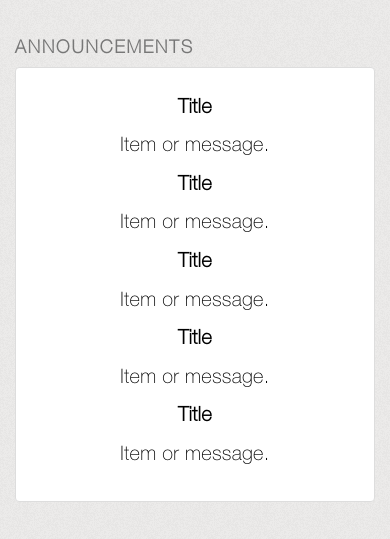
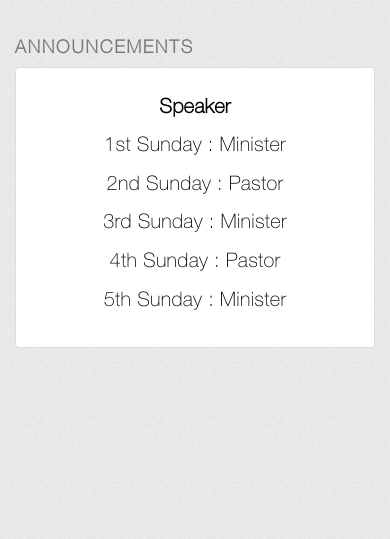
Before and after one commit to SFG147/d13ff892-4940-4757-ab9d-efcab9e008b0.github.io, a plain HTML site: page news.html in a window 390 px wide. Shown: the part 53-592 px from the top of the page. Drawn offline with Linux system fonts and the light colour scheme; some packages are replaced by stand-ins of ours; files whose address does not match are found by name.

Commit message:
Update news.html

```diff
--- a/news.html
+++ b/news.html
@@ -86,21 +86,17 @@
             <div class="col-lg-12" id="" >
             <div class="thumbnail" id="locationCard" ><br>
 
+                <p><b>Speaker</b></p>
+                <p>1st Sunday : Minister</p>
+                <p>2nd Sunday : Pastor</p>
+                <p>3rd Sunday : Minister</p>
+                <p>4th Sunday : Pastor</p>
+                <p>5th Sunday : Minister</p>
+
+                <!--  Template
                 <p><b>Title</b></p>
                 <p>Item or message.</p>
-
-                <p><b>Title</b></p>
-                <p>Item or message.</p>
-
-                <p><b>Title</b></p>
-                <p>Item or message.</p>
-
-                <p><b>Title</b></p>
-                <p>Item or message.</p>
-
-                <p><b>Title</b></p>
-                <p>Item or message.</p>
-
+                -->
 
                 </p></br></div>
             </div>
```
